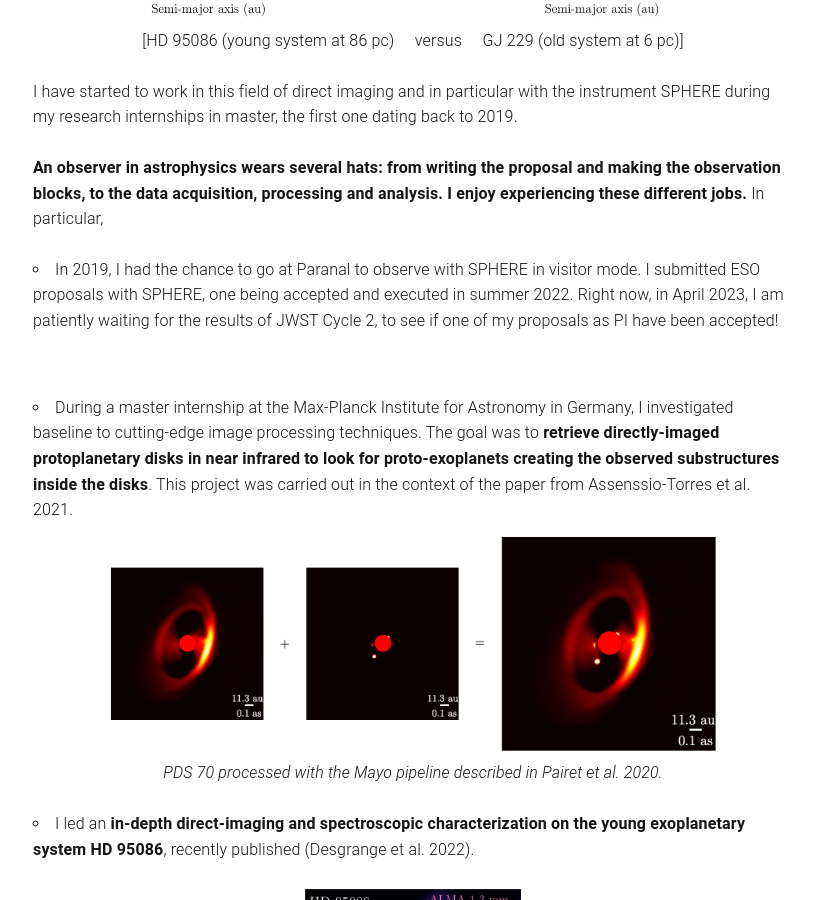
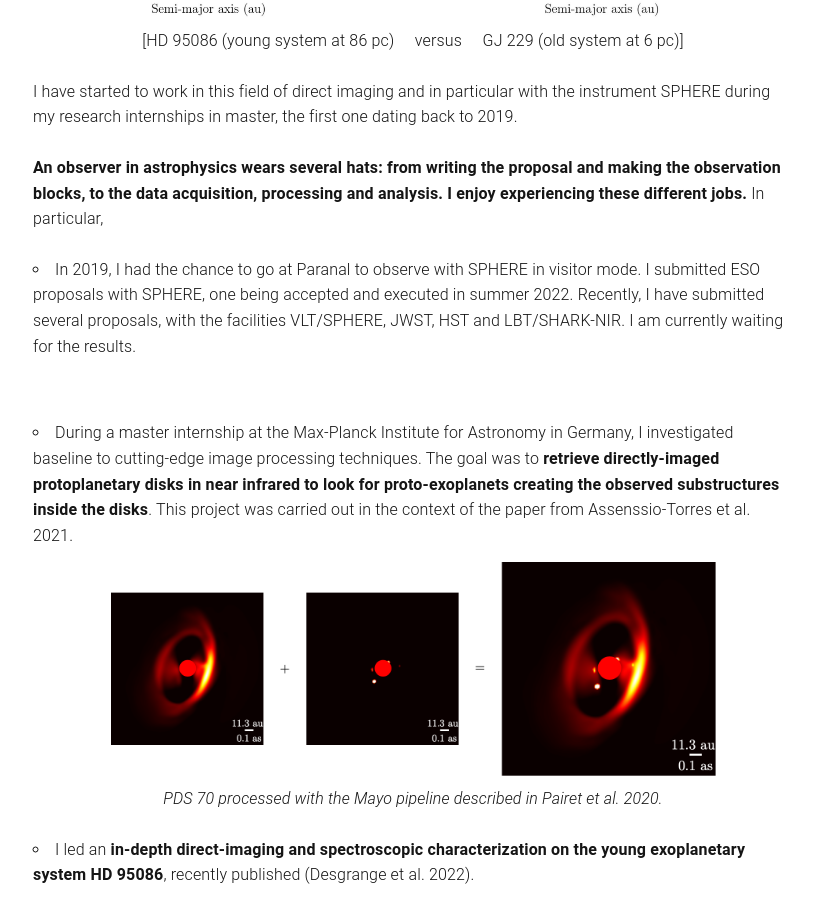
Before and after one commit to cdesgrange/cdesgrange.github.io, a Jekyll site: the page built from research.md, in a window 1280 px wide and 900 px high, scrolled down 1121 px. Shown: the whole window, without its empty margins (227-1041 px from the left). Built offline with Jekyll 4.4.1, drawn with Linux system fonts in a browser that asks for light colours; some of the changed text lies outside the part shown.

Commit message:
Update research.md

```diff
--- a/research.md
+++ b/research.md
@@ -26,7 +26,7 @@ I have started to work in this field of direct imaging and in particular with th
 <b> An observer in astrophysics wears several hats: from writing the proposal and making the observation blocks, to the data acquisition, processing and analysis. I enjoy experiencing these different jobs.</b> In particular,
 
 <ul>
-  <li> In 2019, I had the chance to go at Paranal to observe with SPHERE in visitor mode. I submitted ESO proposals with SPHERE, one being accepted and executed in summer 2022. Right now, in April 2023, I am patiently waiting for the results of JWST Cycle 2, to see if one of my proposals as PI have been accepted!</li> <br><br>
+  <li> In 2019, I had the chance to go at Paranal to observe with SPHERE in visitor mode. I submitted ESO proposals with SPHERE, one being accepted and executed in summer 2022. Recently, I have submitted several proposals, with the facilities VLT/SPHERE, JWST, HST and LBT/SHARK-NIR. I am currently waiting for the results. </li> <br><br>
 
 
   <li> During a master internship at the Max-Planck Institute for Astronomy in Germany, I investigated baseline to cutting-edge image processing techniques. The goal was to <b>retrieve directly-imaged protoplanetary disks in near infrared to look for proto-exoplanets creating the observed substructures inside the disks</b>. This project was carried out in the context of the paper from Assenssio-Torres et al. 2021.</li>
@@ -77,4 +77,4 @@ In observations, my two main projects currently are
 
 In instrumentation, I am doing in particular molecular mapping simulations to test different designs to upgrade the low resolution integral field spectrograph (IFS) of SPHERE into a medium resolution IFS.
 
-I am part of the consortia SPHERE, SPHERE+ and SHARK-NIR. Recently, I have submitted several proposals, with the following facilities VLT/SPHERE, JWST, HST and soon (November 10, 2023) LBT/SHARK-NIR. I am currently waiting for the results of ESO P113 and JWST Cycle 3.
+I am part of the consortia SPHERE, SPHERE+ and SHARK-NIR.
```
